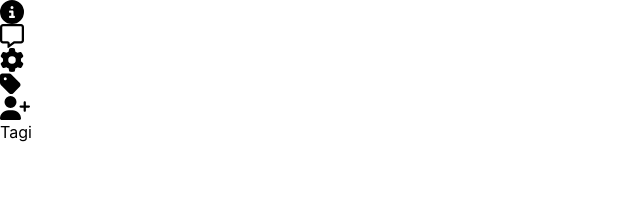
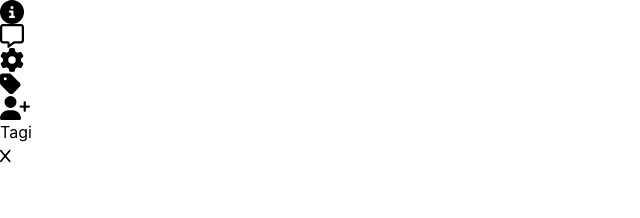
Before and after one commit to bartek2050/tags-picker, a React (Vite) app: page / in a window 1280 px wide. Shown: the top 218 px of the page, without its empty margins (0-640 px from the left). Built offline with nearby package versions, Linux system fonts and the light colour scheme.

Commit message:
tags header

```diff
--- /dev/null
+++ b/src/components/Header.tsx
@@ -0,0 +1,12 @@
+import { FontAwesomeIcon } from "@fortawesome/react-fontawesome";
+import { faX } from "@fortawesome/free-solid-svg-icons";
+
+export const Header = ({ header }: { header: string }) => {
+  return (
+    <div className="flex justify-between">
+      <h1 className="h-1 font-bold">{header}</h1>
+      <div><FontAwesomeIcon icon={faX} size="sm" /></div>
+    </div>
+
+  );
+};
--- a/src/components/Tags/TagsSearchWrapper.tsx
+++ b/src/components/Tags/TagsSearchWrapper.tsx
@@ -1,7 +1,9 @@
+import { Header } from "../Header";
+
 export const TagsSearchWrapper = () => {
   return (
-    <div className="shadow border-solid border-2 border-gray-800/10 rounded">
-      Tagi
+    <div className="shadow border-solid border-2 border-gray-800/10 rounded p-3 w-20 min-w-48">
+      <Header header={"Tagi"} />
     </div>
 
   );
```
